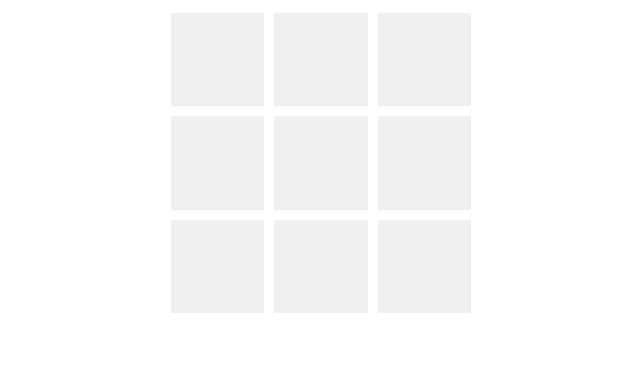
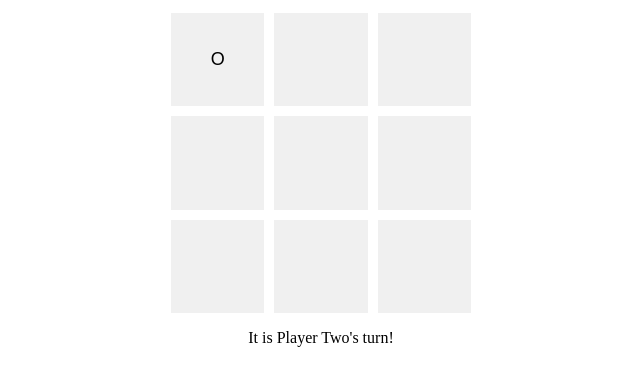
Before and after one commit to PhouMan/tictactoe, a plain HTML site: page index.html in a window 1280 px wide. Both pictures are taken after a click on the button 536 px from the left and 123 px from the top of the page. Shown: the part 64-450 px from the top of the page, without its empty margins (319-959 px from the left). Drawn offline with Linux system fonts and the light colour scheme.

Commit message:
win and draw logic

```diff
--- a/index.html
+++ b/index.html
@@ -11,6 +11,6 @@
     <body>
         <h1>Tic Tac Toe</h1>
         <div id="gameBoard"></div>
-        <div class="turn"></div>
+        <div id="turn"></div>
     </body>
 </html>
--- a/scripts.js
+++ b/scripts.js
@@ -69,6 +69,16 @@ function gameControl(){
     const playMark = (row, column) => {
         const gameBoard = board.getBoard();
 
+        if (gameBoard[row][column].getStatus() === 0) {
+            gameBoard[row][column].tick(getCurrPlayer().token);
+
+            switchTurn();
+            loadBoard();
+            if (checkWin() !== null){
+                turn = document.getElementById("turn");
+                turn.textContent = `${players[checkWin()-1].name} wins!`;
+            }
+        }
     }
 
     //Logic for displying the board
@@ -94,6 +104,8 @@ function gameControl(){
                 htmlBoard.appendChild(tileBtn);
             }
         }
+        turn = document.getElementById("turn");
+        turn.textContent = `It is ${getCurrPlayer().name}'s turn!`;
     };
 
     // Checks the state of a cell
@@ -108,10 +120,61 @@ function gameControl(){
         }
     }
 
+    const checkWin = () => {
+        const gameBoard = board.getBoard();
+        checkDraw();
+
+        // Check rows
+        for (let i = 0; i < 3; i++) {
+            if (gameBoard[i][0].getStatus() !== 0 && gameBoard[i][0].getStatus() === gameBoard[i][1].getStatus()
+            && gameBoard[i][1].getStatus() === gameBoard[i][2].getStatus()) {
+                return gameBoard[i][0].getStatus();
+            }
+        }
+
+        // Check columns
+        for (let j = 0; j < 3; j++) {
+            if (gameBoard[0][j].getStatus() !== 0 && gameBoard[0][j].getStatus() === gameBoard[1][j].getStatus() &&
+            gameBoard[1][j].getStatus() === gameBoard[2][j].getStatus()) {
+                return gameBoard[0][j].getStatus();
+            }
+        }
+
+        // Check diagonals
+        if (gameBoard[0][0].getStatus() !== 0 && gameBoard[0][0].getStatus() === gameBoard[1][1].getStatus() &&
+        gameBoard[1][1].getStatus() === gameBoard[2][2].getStatus()) {
+            return gameBoard[0][0].getStatus();
+        }
+        if (gameBoard[0][2].getStatus() !== 0 && gameBoard[0][2].getStatus() === gameBoard[1][1].getStatus() &&
+        gameBoard[1][1].getStatus() === gameBoard[2][0].getStatus()) {
+            return gameBoard[0][2].getStatus();
+        }
+
+        return null;
+    }
+
+    const checkDraw = () => {
+        if (isFull()){
+            turn = document.getElementById("turn");
+            turn.textContent = "Draw";
+            return true;
+        }
+    }
+    //checks if the board is full
+    const isFull = () => {
+        const gameBoard = board.getBoard();
+        for (let i = 0; i < 3; i++) {
+            for (let j = 0; j < 3; j++) {
+                if (gameBoard[i][j].getStatus() === 0) {
+                    return false;
+                }
+            }
+        }
+        return true;
+    }
+
 
     return {
-        switchTurn,
-        getCurrPlayer,
         loadBoard
     };
 }
--- a/styles.css
+++ b/styles.css
@@ -25,3 +25,7 @@ h1 {
     border: none;
     font-size: large;
 }
+
+#turn {
+    margin: 16px;
+}
```
